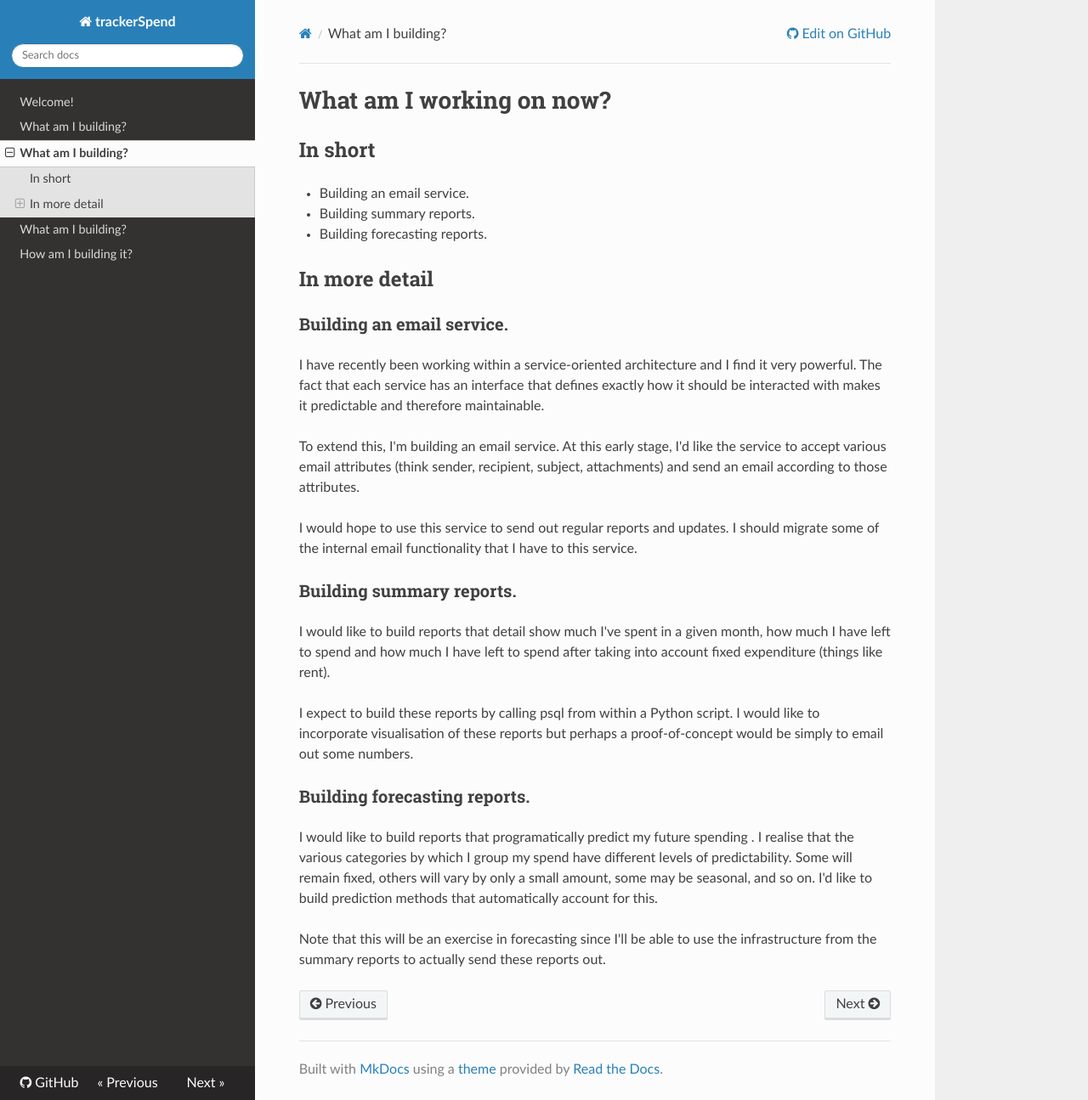
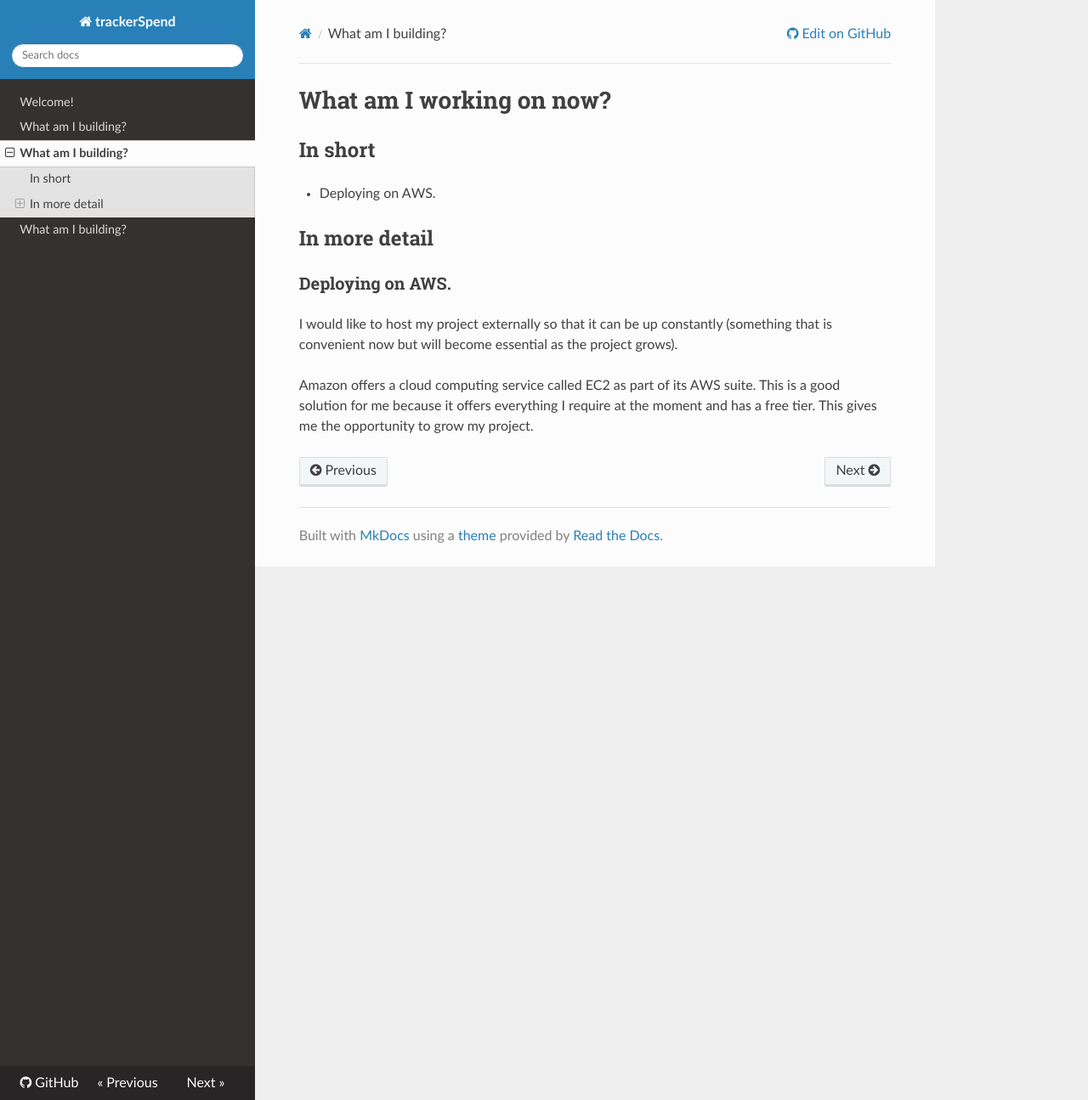
Before and after one commit to jdgillespie91/deprecated-trackerSpend, an MkDocs documentation site: the page built from docs/what/present.md, in a window 1280 px wide and 1295 px high. Shown: the whole window at 85% size. Built offline with MkDocs 1.6.1, drawn with Linux system fonts in a browser that asks for light colours; nearby versions of some CDN libraries; old or Windows-style settings are respelled for this version of MkDocs.

Commit message:
Update docs

```diff
--- a/docs/what/present.md
+++ b/docs/what/present.md
@@ -2,44 +2,12 @@
 
 ## In short
 
-* Building an email service.
-* Building summary reports.
-* Building forecasting reports.
+* Deploying on AWS.
 
 ## In more detail
 
-### Building an email service.
+### Deploying on AWS.
 
-I have recently been working within a service-oriented architecture and I
-find it very powerful. The fact that each service has an interface that
-defines exactly how it should be interacted with makes it predictable and
-therefore maintainable.
+I would like to host my project externally so that it can be up constantly (something that is convenient now but will become essential as the project grows).
 
-To extend this, I'm building an email service. At this early stage, I'd like
-the service to accept various email attributes (think sender, recipient,
-subject, attachments) and send an email according to those attributes.
-
-I would hope to use this service to send out regular reports and updates. I
-should migrate some of the internal email functionality that I have to this
-service.
-
-### Building summary reports.
-
-I would like to build reports that detail show much I've spent in a given
-month, how much I have left to spend and how much I have left to spend after
-taking into account fixed expenditure (things like rent).
-
-I expect to build these reports by calling psql from within a Python script. I
- would like to incorporate visualisation of these reports but perhaps a
- proof-of-concept would be simply to email out some numbers.
-
-### Building forecasting reports.
-
-I would like to build reports that programatically predict my future spending
-. I realise that the various categories by which I group my spend have
-different levels of predictability. Some will remain fixed, others will vary
-by only a small amount, some may be seasonal, and so on. I'd like to build
-prediction methods that automatically account for this.
-
- Note that this will be an exercise in forecasting since I'll be able to use
- the infrastructure from the summary reports to actually send these reports out.
+Amazon offers a cloud computing service called EC2 as part of its AWS suite. This is a good solution for me because it offers everything I require at the moment and has a free tier. This gives me the opportunity to grow my project.
--- a/mkdocs.yml
+++ b/mkdocs.yml
@@ -7,5 +7,4 @@ pages:
 - ['what/future.md', 'What am I building?']
 - ['what/present.md', 'What am I building?']
 - ['what/past.md', 'What am I building?']
-- ['how/rules.md', 'How am I building it?']
 theme: readthedocs
```
Also changed, not shown: README.md (+2 -0 lines), docs/index.md (+4 -12 lines), docs/what/future.md (+24 -0 lines), docs/what/past.md (+12 -0 lines), docs/how/rules.md (deleted).
